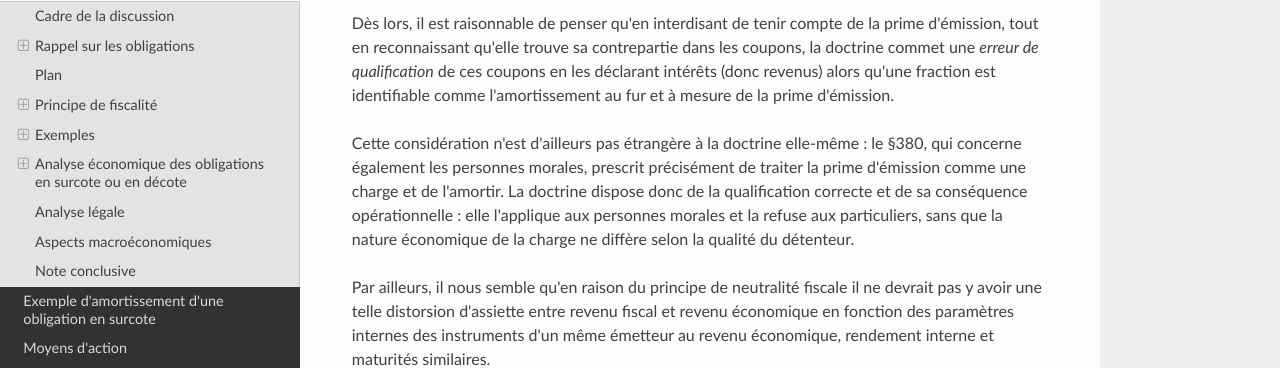
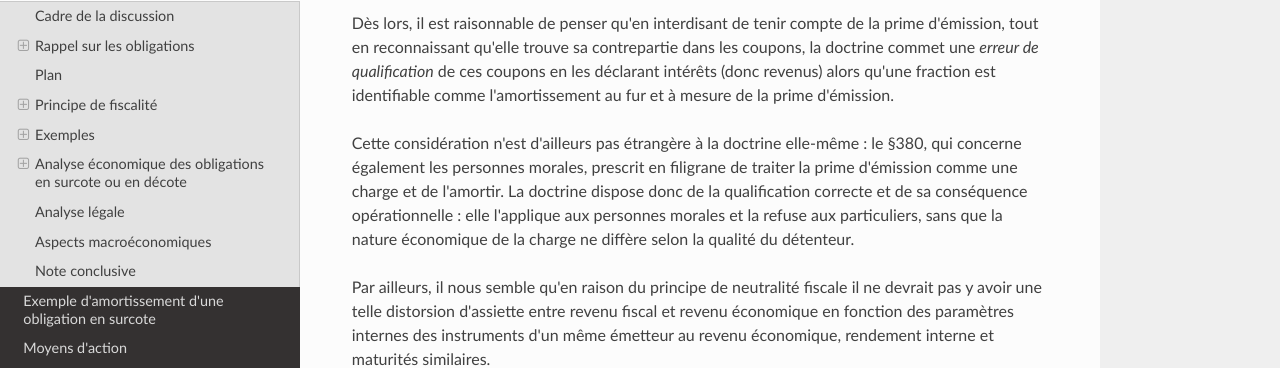
Before and after one commit to ConscritNeuneu/note-traitement-fiscal-obligations, an MkDocs documentation site: the page built from docs/note_fiscalisation_obligations.md, in a window 1280 px wide and 900 px high, scrolled down 11447 px. Shown: the part 124-492 px from the top of the window. Built offline with MkDocs 1.6.1, drawn with Linux system fonts in a browser that asks for light colours; nearby versions of some CDN libraries.

Commit message:
Petite modif

```diff
--- a/docs/note_fiscalisation_obligations.md
+++ b/docs/note_fiscalisation_obligations.md
@@ -685,7 +685,7 @@ coupons en les déclarant intérêts (donc revenus) alors qu'une fraction est
 identifiable comme l'amortissement au fur et à mesure de la prime d'émission.
 
 Cette considération n'est d'ailleurs pas étrangère à la doctrine elle-même :
-le §380, qui concerne également les personnes morales, prescrit précisément
+le §380, qui concerne également les personnes morales, prescrit en filigrane
 de traiter la prime d'émission comme une charge et de l'amortir. La
 doctrine dispose donc de la qualification correcte et de sa conséquence
 opérationnelle : elle l'applique aux personnes morales et la refuse aux
```
